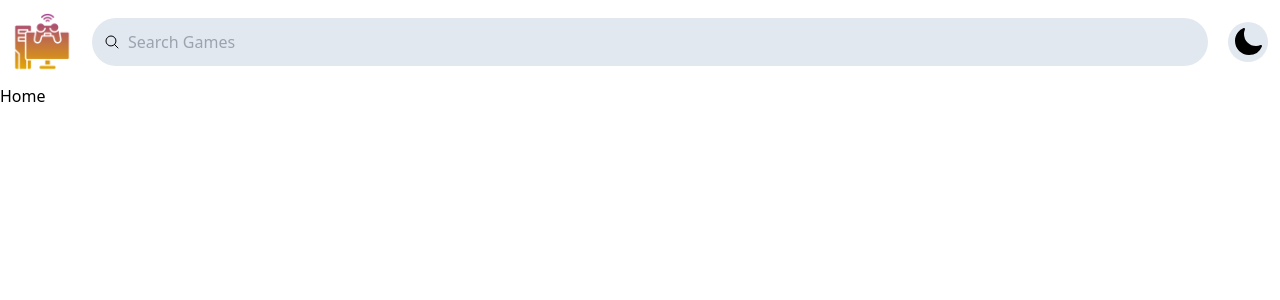
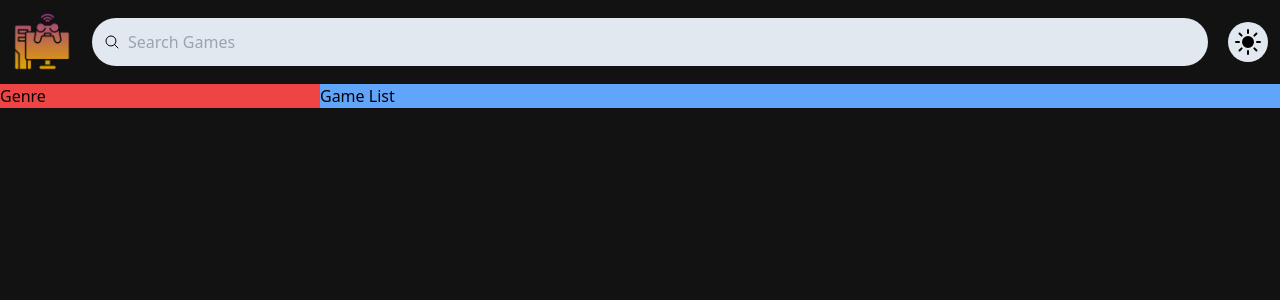
Before and after one commit to kithvin/GameArena, a React (Vite) app: page / in a window 1280 px wide. Shown: the top 300 px of the page. Built offline with nearby package versions, Linux system fonts and the light colour scheme.

Commit message:
Add responsive layout to the project

```diff
--- a/src/App.jsx
+++ b/src/App.jsx
@@ -1,4 +1,4 @@
-import React, { useState } from "react";
+import React, { useEffect, useState } from "react";
 import Home from "./Pages/Home"; // Importing the Home component
 import Header from "./Components/Header"; // Importing the Header component
 import { ThemeContext } from "./Context/ThemeContext"; // Importing the ThemeContext
@@ -6,17 +6,26 @@ import { ThemeContext } from "./Context/ThemeContext"; // Importing the ThemeCon
 // Main App component
 
 function App() {
-  const [theme, setTheme] = useState("light"); // State variable to manage the current theme (default is 'light')
+  const [theme, setTheme] = useState("dark"); // State variable to manage the current theme, default is 'dark'
+
+  // useEffect to load the theme from localStorage when the component mounts
+  useEffect(() => {
+    // If a theme is stored in localStorage, use it, otherwise default to 'dark'
+    // localStorage is a web API that allows you to store key-value pairs in the browser's storage,
+    setTheme(
+      localStorage.getItem("theme") ? localStorage.getItem("theme") : "dark"
+    );
+  }, []);
+
   return (
-    // Providing the ThemeContext to child components with the current theme and its updater function
+    // Providing the ThemeContext to child components with the current theme and the setTheme function
 
     <ThemeContext.Provider value={{ theme, setTheme }}>
+      {/* Dynamically applying the theme class (dark or light) and background color based on the current theme */}
       <div
         className={`${theme}
     ${theme == "dark" ? "bg-[#121212]" : null} h-[100vh] `}
       >
-
-        {/* below code Dynamically apply a dark background color when the theme is 'dark' */}
         {/* Rendering the Header component */}
         <Header />
         {/* Rendering the Home component */}
--- a/src/Components/Header.jsx
+++ b/src/Components/Header.jsx
@@ -1,16 +1,17 @@
-import React, { useContext, useState } from "react";
+import React, { useContext, useState, useEffect } from "react";
 import logo from "./../assets/Images/logo.png"; // Importing the logo image to display in the header
 import { HiOutlineMagnifyingGlass } from "react-icons/hi2"; // Importing the search icon from react-icons library
 import { HiMoon } from "react-icons/hi2"; // Importing the moon icon to represent a theme toggle or dark mode
 import { HiSun } from "react-icons/hi2"; // Importing the sun icon to represent light mode
-import { ThemeContext } from "../Context/ThemeContext";
-import { useEffect } from "react";
+import { ThemeContext } from "../Context/ThemeContext"; // Importing ThemeContext to manage the current theme
+
 
 // Header Component
 function Header() {
   const [toggle, setToggle] = useState(true); // State to handle theme toggle (true for dark mode, false for light mode)
   const {theme,setTheme}=useContext(ThemeContext) // Using ThemeContext to get the current theme and its updater function
 
+  // useEffect hook to log the current theme to the console whenever it changes (only runs once on mount here)
   useEffect(()=>{
     console.log("Theme", theme)
   },[])
@@ -27,7 +28,7 @@ function Header() {
         <input
           type="text"
           placeholder="Search Games"
-          className="px-2 bg-transparent outline-none dark:bg-cyan-500"
+          className="px-2 bg-transparent outline-none "
         />
       </div>
 
@@ -36,12 +37,12 @@ function Header() {
         {theme== 'light' ? (
           <HiMoon
             className="text-[40px] bg-slate-200 text-black p-1 rounded-full cursor-pointer"
-            onClick={() => setTheme('dark')} // Set the theme to dark on click
+            onClick={() => {setTheme('dark');localStorage.setItem('theme','dark')}} // Set the theme to dark on click
           />
         ) : (
           <HiSun
             className="text-[40px] bg-slate-200 text-black p-1 rounded-full cursor-pointer"
-            onClick={() => setTheme('light')} // Set the theme to light on click
+            onClick={() => {setTheme('light');localStorage.setItem('theme','light')}} // Set the theme to light on click
           />
         )}
       </div>
--- a/src/Pages/Home.jsx
+++ b/src/Pages/Home.jsx
@@ -1,9 +1,17 @@
-import React from 'react'
+import React from "react";
 
 function Home() {
   return (
-    <div>Home</div>
-  )
+    // Main grid container with 4 columns for small screens, adjusting on larger screens
+    <div className="grid grid-cols-4">
+
+      {/* Sidebar for Genre section, hidden on small screens and visible on medium screens and up */}
+      <div className="bg-red-500 h-full hidden md:block">Genre</div>
+
+      {/* Main game list section, takes up 4 columns on small screens and 3 columns on medium screens and up */}
+      <div className="col-span-4 md:col-span-3 bg-blue-400">Game List</div>
+    </div>
+  );
 }
 
-export default Home
+export default Home;
```
